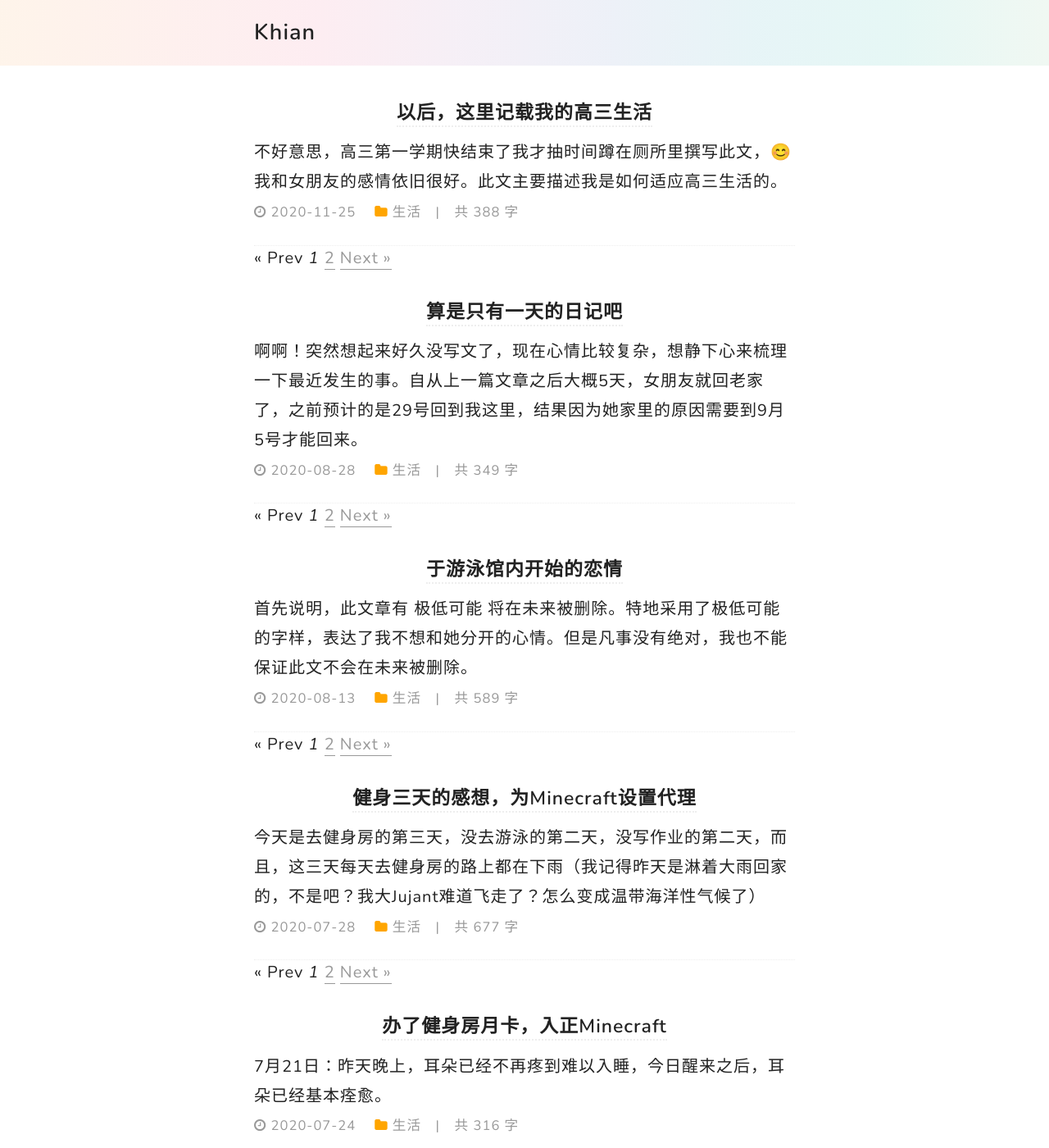
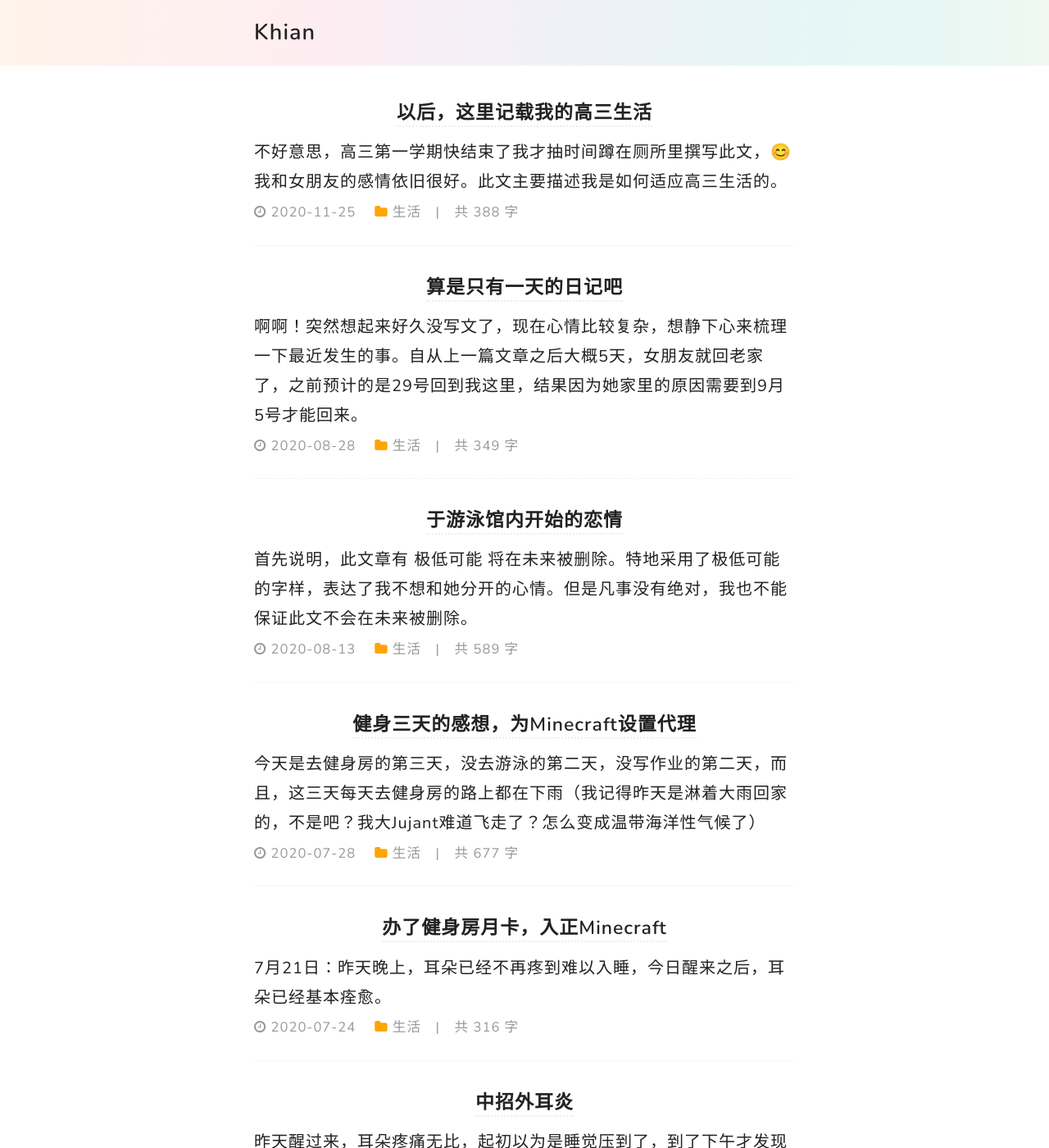
Before and after one commit to Jawutzh/nst, a Jekyll site: the page built from index.html, in a window 1280 px wide and 1400 px high. Shown: the whole window at 82% size. Built offline with Jekyll 4.4.1, drawn with Linux system fonts in a browser that asks for light colours; nearby versions of some CDN libraries; the list of posts is cut into pages by our own code; some of the changed text lies outside the part shown.

Commit message:
Update index.html

```diff
--- a/index.html
+++ b/index.html
@@ -10,29 +10,29 @@
 			<p class="post-info-index"><i class="fa fa-clock-o"></i> {{ post.date | date: "%Y-%m-%d" }}　 <i class="fa fa-folder orange"></i> {{ post.category }}　|　共 {{ post.content | strip_html | strip_newlines | remove: " " | size }} 字</p>
 		</div>
 	</div>
-{% if paginator.total_pages > 1 %}
-<div class="pagination">
-  {% if paginator.previous_page %}
+ {% endfor %}
+	{% if paginator.total_pages > 1 %} <!-- 如果可以文章够分页 -->
+	<div class="pagination"> <!-- 引入分页器 -->
+	  {% if paginator.previous_page %} <!-- 如果存在上一页，激活前一页按钮 -->
 	    <a href="{{ paginator.previous_page_path | prepend: site.baseurl | replace: '//', '/' }}">&laquo; Prev</a>
 	  {% else %}
 	    <span>&laquo; Prev</span>
 	  {% endif %}
 
-  {% for page in (1..paginator.total_pages) %}
-    {% if page == paginator.page %}
+	  {% for page in (1..paginator.total_pages) %} <!-- 展示所有分页编号 -->
+	    {% if page == paginator.page %} <!-- 当前页灰化 -->
 	      <em>{{ page }}</em>
-    {% elsif page == 1 %}
+	    {% elsif page == 1 %} <!-- 替换首页URL -->
 	      <a href="{{ paginator.previous_page_path | prepend: site.baseurl | replace: '//', '/' }}">{{ page }}</a>
-    {% else %}
+	    {% else %} <!-- 其余页链接 -->
 	      <a href="{{ site.paginate_path | prepend: site.baseurl | replace: '//', '/' | replace: ':num', page }}">{{ page }}</a>
 	    {% endif %}
 	  {% endfor %}
 
-  {% if paginator.next_page %}
+	  {% if paginator.next_page %} <!-- 如果存在上一页，激活下一页按钮 -->
 	    <a href="{{ paginator.next_page_path | prepend: site.baseurl | replace: '//', '/' }}">Next &raquo;</a>
 	  {% else %}
 	    <span>Next &raquo;</span>
 	  {% endif %}
 	</div>
 	{% endif %}
- {% endfor %}
```
Lines whose indentation alone changed are shown as unchanged.
